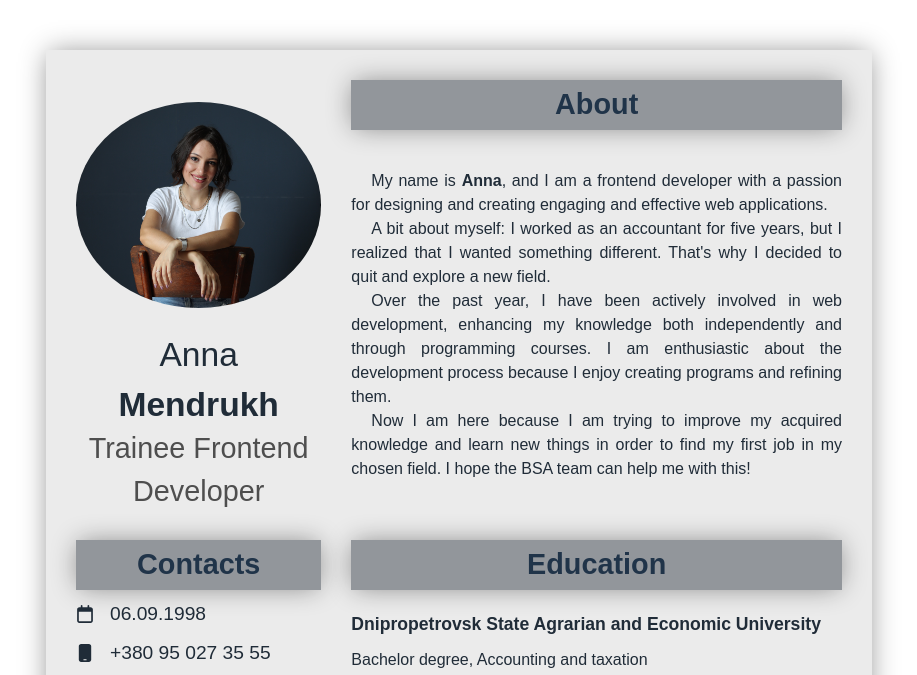
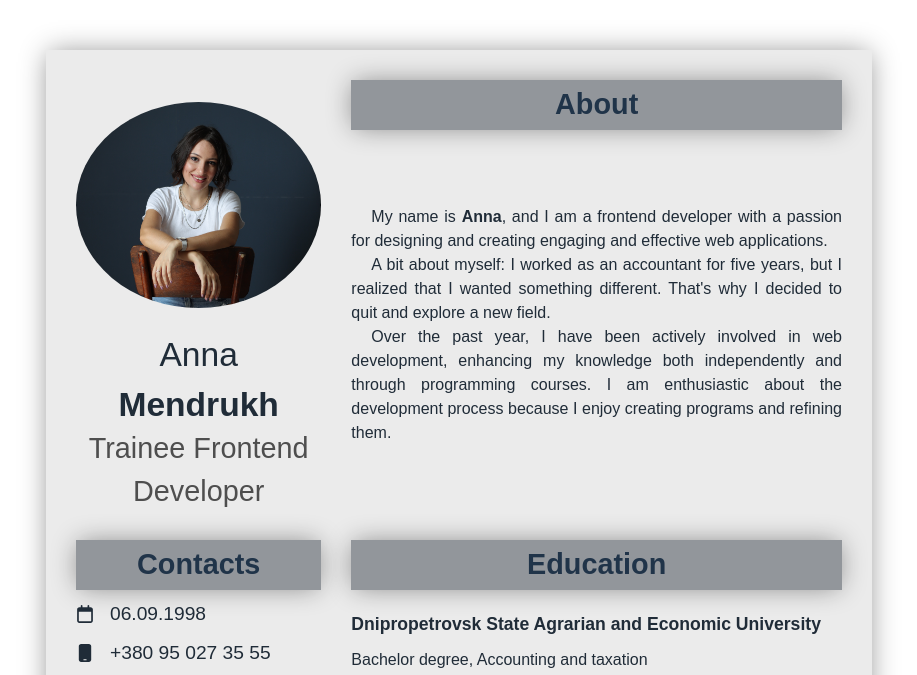
Before and after one commit to amendrukh/CV_AnnaMendrukh, a plain HTML site: page index.html in a window 1280 px wide. Shown: the top 675 px of the page, without its empty margins (181-1098 px from the left). Drawn offline with Linux system fonts and the light colour scheme.

Commit message:
Update index.html

```diff
--- a/index.html
+++ b/index.html
@@ -133,9 +133,6 @@
                         <p> Over the past year, I have been actively involved in web development, enhancing my knowledge
                             both independently and through programming courses. I am enthusiastic about the development
                             process because I enjoy creating programs and refining them.</p>
-                        <p>Now I am here because I am trying to improve my acquired knowledge and learn new things in
-                            order to find my first job in my chosen field. I hope the BSA team can help me with this!
-                        </p>
                     </div>
                 </div>
                 <div class="resume__education resume__item">
```
